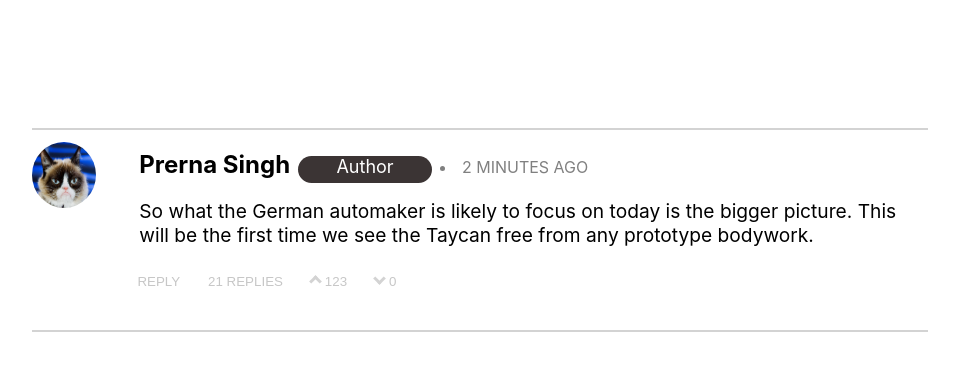
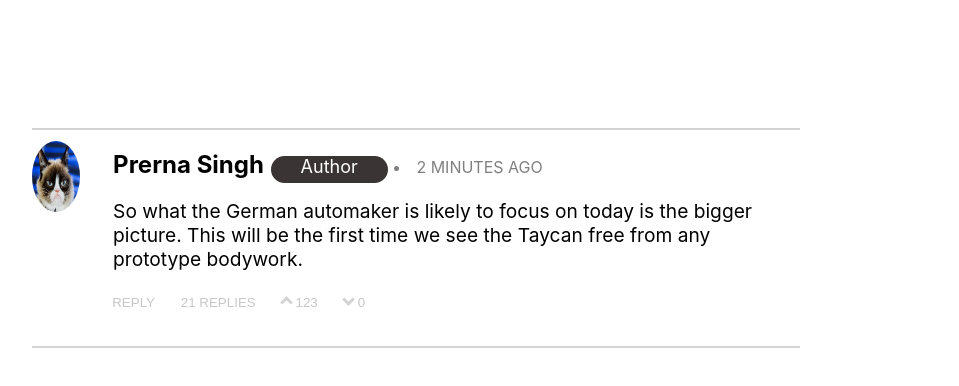
Before and after one commit to presingh2847/Comment-Box, a React (Create React App) app: page / in a window 1280 px wide. Shown: the top 386 px of the page, without its empty margins (96-1055 px from the left). Built offline with nearby package versions, Linux system fonts and the light colour scheme.

Commit message:
Update CommentBox.css

```diff
--- a/src/CSS/CommentBox.css
+++ b/src/CSS/CommentBox.css
@@ -4,7 +4,7 @@
     display:flex;
     flex-direction: row;
     margin:10%;
-    width: 70%;
+    width: 60%;
 
 }
 .Header {
@@ -25,7 +25,7 @@
     width: 65%;
     height:33%;
     border-radius: 50%;
-    margin-top:12%
+    margin-top:15%
 }
 .timestamp {
     color: grey;
```
